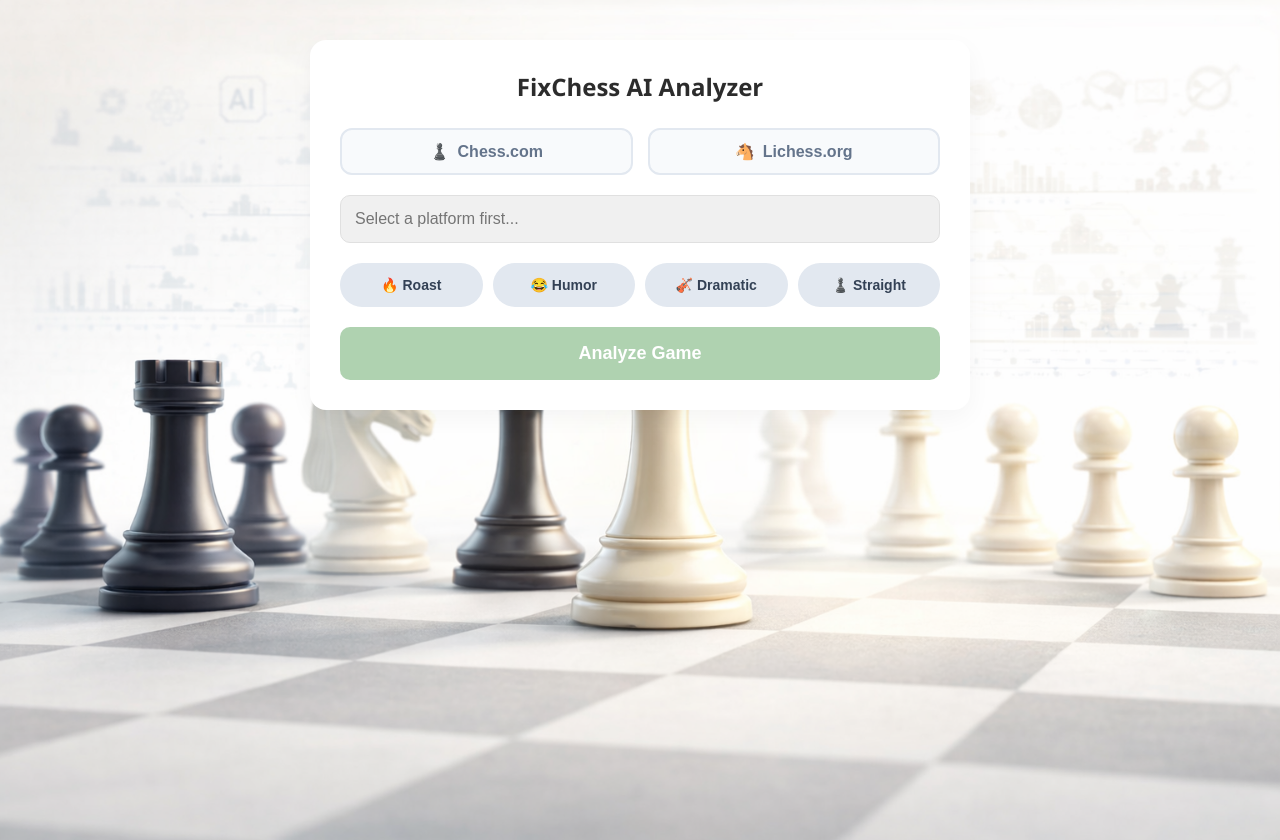
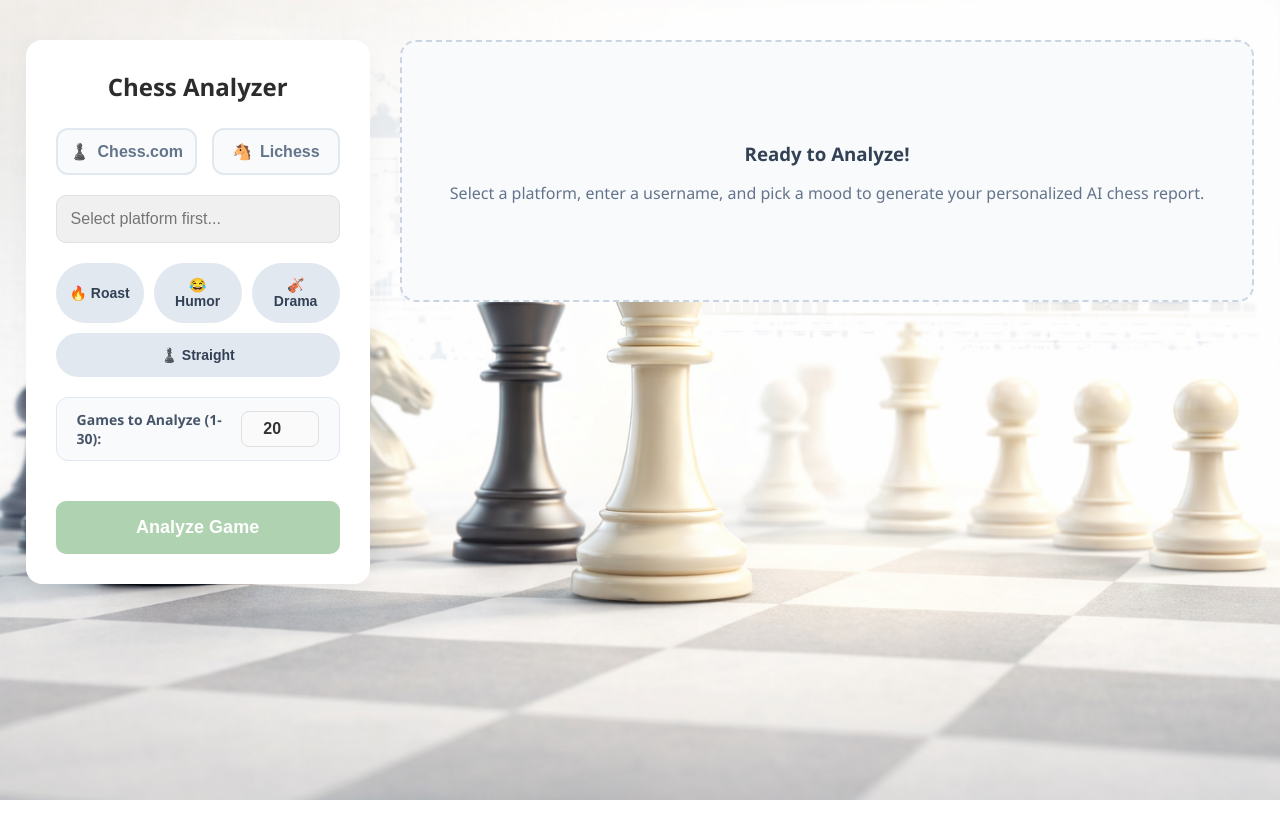
Before and after one commit to Kora-One/Fix-Chess-App-FE, an Angular app: page / in a window 1280 px wide. After the commit the page ends 800 px from the top, so only its background shows below. Built offline with nearby package versions, Linux system fonts and the light colour scheme.

Commit message:
No of games selecter feature

```diff
--- a/src/app/app.css
+++ b/src/app/app.css
@@ -1,5 +1,63 @@
-.analyzer-container { max-width: 600px; margin: 40px auto; font-family: 'Segoe UI', Tahoma, sans-serif; padding: 30px; background-color: #ffffff; border-radius: 16px; box-shadow: 0 8px 24px rgba(0, 0, 0, 0.04); }
-h2 { color: #2c2c2c; margin-top: 0; text-align: center; margin-bottom: 25px; }
+/* --- ⚡ DESKTOP SIDE-BY-SIDE LAYOUT --- */
+body { margin: 0; padding:40px 0; background-color: #f1f5f9; }
+
+
+.app-layout {
+  display: flex;
+  gap: 30px;
+
+  /* ⚡ FIX: Use 96% width to stretch the containers to the edges of the screen! */
+  max-width: 1800px;
+  width: 96%;
+  margin: 0 auto;
+  padding: 0; /* Removed the 20px padding since the 96% width handles it natively */
+
+  align-items: flex-start;
+  font-family: 'Segoe UI', Tahoma, sans-serif;
+}
+
+/* ⚡ The Left Sidebar (Takes up ~25%) */
+.sidebar {
+  flex: 0 0 28%;
+  background-color: #ffffff;
+  border-radius: 16px;
+  padding: 30px;
+  box-shadow: 0 8px 24px rgba(0, 0, 0, 0.04);
+  position: sticky;
+  top: 40px;
+  align-self: flex-start; /* ← KEY FIX: prevents height stretching with flex container */
+  box-sizing: border-box;  /* ← prevents padding from causing overflow */
+}
+
+.sidebar h2 { color: #2c2c2c; margin-top: 0; text-align: center; margin-bottom: 25px; }
+
+/* ⚡ The Right Content Area (Takes up ~75%) */
+.main-content {
+  flex: 1;
+  min-width: 0;
+  min-height: 600px; /* ← matches roughly the results-container min-height */
+  margin-top: 40px;
+  margin-bottom: 40px;
+}
+
+/* --- Empty Dashboard State --- */
+.empty-state {
+  text-align: center;
+  padding: 80px 20px;
+  background: #f8fafc;
+  border: 2px dashed #cbd5e1;
+  border-radius: 16px;
+  color: #64748b;
+  font-family: 'Segoe UI', Tahoma, sans-serif;
+}
+.empty-state h3 { color: #334155; margin-bottom: 10px; }
+
+/* Mobile Responsiveness: Stack them if the screen gets too small */
+@media (max-width: 1000px) {
+  .app-layout { flex-direction: column; }
+  .sidebar, .main-content { flex: 1 1 100%; width: 100%; box-sizing: border-box; }
+  .sidebar { position: static; /* Disable sticky on mobile */ }
+}
 
 /* Platforms */
 .platform-board { display: flex; gap: 15px; margin-bottom: 20px; }
@@ -28,7 +86,7 @@ input:disabled { background-color: #f0f0f0; cursor: not-allowed; }
 .btn-analyze:hover { background-color: #43a047; transform: translateY(-1px); box-shadow: 0 6px 16px rgba(76, 175, 80, 0.3); }
 
 /* Tabs & Containers */
-.results-container { margin-top: 30px; background-color: #fafafa; border-radius: 12px; border: 1px solid #eaeaea; overflow: hidden; }
+.results-container { margin-top: 0; background-color: #ffffff; border-radius: 12px; border: 1px solid #eaeaea; overflow: hidden; box-shadow: 0 8px 24px rgba(0, 0, 0, 0.04); min-height: 550px; font-family: 'Segoe UI', Tahoma, sans-serif; }
 .tab-header { display: flex; background-color: #f1f5f9; border-bottom: 2px solid #e2e8f0; }
 .tab-header button { flex: 1; padding: 15px; border: none; background: transparent; font-size: 15px; font-weight: bold; color: #64748b; cursor: pointer; transition: all 0.2s; outline: none; }
 .tab-header button:hover { background-color: #e2e8f0; }
@@ -43,17 +101,8 @@ input:disabled { background-color: #f0f0f0; cursor: not-allowed; }
 .stockfish-loader .stockfish-fill { background-color: #2563eb; }
 
 /* Chart Container Fix */
-.chart-container {
-  position: relative;
-  width: 100%;
-}
-
-/* ⚡ NEW: Apply the strict height ONLY to the main chart */
-.main-chart-wrapper {
-  position: relative;
-  height: 400px;
-  width: 100%;
-}
+.chart-container { position: relative; width: 100%; }
+.main-chart-wrapper { position: relative; height: 400px; width: 100%; }
 
 /* Markdown Result */
 .markdown-output { line-height: 1.7; color: #333; }
@@ -74,41 +123,23 @@ input:disabled { background-color: #f0f0f0; cursor: not-allowed; }
 .bar-cell { width: 55%; padding-left: 15px !important; }
 .stacked-bar { display: flex; height: 14px; width: 100%; border-radius: 6px; overflow: hidden; background: #e2e8f0; margin-bottom: 4px; }
 .bar { height: 100%; transition: width 0.5s ease; }
-.bar.win { background-color: #22c55e; }  /* Green */
-.bar.draw { background-color: #94a3b8; } /* Grey */
-.bar.loss { background-color: #ef4444; } /* Red */
+.bar.win { background-color: #22c55e; }
+.bar.draw { background-color: #94a3b8; }
+.bar.loss { background-color: #ef4444; }
 
 .bar-labels { display: flex; justify-content: space-between; font-size: 0.75em; color: #64748b; font-weight: 600; }
 
 /* --- Overall Summary Styles --- */
-.overall-summary {
-  background: #f8fafc;
-  border: 1px solid #e2e8f0;
-  border-radius: 8px;
-  padding: 16px;
-  margin-bottom: 24px;
-}
-.overall-summary h3 {
-  margin-top: 0;
-  margin-bottom: 12px;
-  color: #334155;
-  font-size: 1.1em;
-  text-align: center;
-}
+.overall-summary { background: #f8fafc; border: 1px solid #e2e8f0; border-radius: 8px; padding: 16px; margin-bottom: 24px; }
+.overall-summary h3 { margin-top: 0; margin-bottom: 12px; color: #334155; font-size: 1.1em; text-align: center; }
 .large-bar { height: 24px; border-radius: 12px; }
 .large-labels { margin-top: 10px; font-size: 0.9em; font-weight: 700; }
-.large-labels span:nth-child(1) { color: #16a34a; } /* Green Text */
-.large-labels span:nth-child(2) { color: #64748b; } /* Grey Text */
-.large-labels span:nth-child(3) { color: #dc2626; } /* Red Text */
+.large-labels span:nth-child(1) { color: #16a34a; }
+.large-labels span:nth-child(2) { color: #64748b; }
+.large-labels span:nth-child(3) { color: #dc2626; }
 
 /* --- Disabled UI States --- */
-button:disabled {
-  opacity: 0.5;
-  cursor: not-allowed;
-  filter: grayscale(30%);
-  transform: none !important; /* Prevents the button from "jumping" if hovered */
-  box-shadow: none !important;
-}
+button:disabled { opacity: 0.5; cursor: not-allowed; filter: grayscale(30%); transform: none !important; box-shadow: none !important; }
 
 /* --- Download Button --- */
 .download-card-container { text-align: center; margin-top: 20px; padding-top: 20px; border-top: 2px dashed #e2e8f0; }
@@ -117,61 +148,19 @@ button:disabled {
 
 /* --- Hidden Player Card for Export --- */
 .export-wrapper { position: absolute; left: -9999px; top: -9999px; }
-.player-card {
-  position: relative; /* ⚡ REQUIRED: Tells the absolute logo to stay inside the card! */
-  width: 400px;
-  height: 550px;
-  background: linear-gradient(145deg, #0f172a, #1e293b);
-  color: white;
-  border-radius: 20px;
-  border: 8px solid #4caf50;
-  padding: 40px 20px;
-  text-align: center;
-  display: flex;
-  flex-direction: column;
-  justify-content: center;
-  align-items: center;
-  box-shadow: 0 10px 40px rgba(0,0,0,0.8);
-  font-family: 'Segoe UI', Tahoma, sans-serif;
-}
+.player-card { position: relative; width: 400px; height: 550px; background: linear-gradient(145deg, #0f172a, #1e293b); color: white; border-radius: 20px; border: 8px solid #4caf50; padding: 40px 20px; text-align: center; display: flex; flex-direction: column; justify-content: center; align-items: center; box-shadow: 0 10px 40px rgba(0,0,0,0.8); font-family: 'Segoe UI', Tahoma, sans-serif; }
 .card-title { font-size: 28px; font-weight: 900; margin-bottom: 5px; color: #4caf50; letter-spacing: 1px; }
-.card-logo {
-  position: absolute;
-  top: 25px;
-  left: 25px;
-  height: 35px;
-  object-fit: contain;
-}
-.card-animal {
-  font-size: 120px;
-  margin: 10px 0 30px 0;
-  filter: drop-shadow(0 8px 16px rgba(0,0,0,0.5));
-  /* ⚡ FIX: Forces html2canvas to render the emoji correctly! */
-  font-family: "Apple Color Emoji", "Segoe UI Emoji", "Noto Color Emoji", sans-serif;
-}
+.card-logo { position: absolute; top: 25px; left: 25px; height: 35px; object-fit: contain; }
+.card-animal { font-size: 120px; margin: 10px 0 30px 0; filter: drop-shadow(0 8px 16px rgba(0,0,0,0.5)); font-family: "Apple Color Emoji", "Segoe UI Emoji", "Noto Color Emoji", sans-serif; }
 .card-rating-title { font-size: 14px; color: #cbd5e1; text-transform: uppercase; letter-spacing: 2px; }
 .card-rating { font-size: 48px; font-weight: 900; margin-bottom: 20px; color: #facc15; }
 .card-tagline { font-size: 18px; font-style: italic; color: #e2e8f0; padding: 0 30px; line-height: 1.5; font-weight: 600; }
 
-/* --- ⚡ Phase Chart Grid --- */
-.phase-charts-grid {
-  display: grid;
-  grid-template-columns: repeat(auto-fit, minmax(250px, 1fr));
-  gap: 20px;
-  margin-top: 30px;
-  border-top: 2px dashed #e2e8f0;
-  padding-top: 20px;
-}
-.phase-chart-wrapper {
-  height: 220px; /* Keeps the mini-charts compact */
-  position: relative;
-  background: #f8fafc;
-  border-radius: 12px;
-  padding: 10px;
-  border: 1px solid #e2e8f0;
-}
+/* --- Phase Chart Grid --- */
+.phase-charts-grid { display: grid; grid-template-columns: repeat(auto-fit, minmax(250px, 1fr)); gap: 20px; margin-top: 30px; border-top: 2px dashed #e2e8f0; padding-top: 20px; }
+.phase-chart-wrapper { height: 220px; position: relative; background: #f8fafc; border-radius: 12px; padding: 10px; border: 1px solid #e2e8f0; }
 
-/* --- ⚡ PUZZLE UI STYLES --- */
+/* --- PUZZLE UI STYLES --- */
 .puzzle-container { display: flex; gap: 20px; margin-top: 10px; }
 .puzzle-sidebar { width: 220px; border-right: 2px solid #e2e8f0; padding-right: 20px; max-height: 550px; overflow-y: auto; }
 .puzzle-sidebar h3 { font-size: 1.1em; color: #334155; margin-top: 0; margin-bottom: 15px; }
@@ -188,26 +177,24 @@ button:disabled {
 .puzzle-instruction h4 { margin: 0 0 10px 0; color: #1e293b; font-size: 1.3em; border-bottom: 2px solid #e2e8f0; padding-bottom: 8px; }
 .puzzle-instruction p { margin: 5px 0; font-size: 1.05em; color: #475569; }
 
-.success-banner { background: #dcfce7; color: #166534; padding: 12px; border-radius: 8px; font-weight: bold; margin-top: 10px; border: 1px solid #bbf7d0; animation: popIn 0.3s; }
-.error-banner { background: #fee2e2; color: #991b1b; padding: 12px; border-radius: 8px; font-weight: bold; margin-top: 10px; border: 1px solid #fecaca; animation: shake 0.4s; }
+/* ⚡ NEW: Carves out exact space for the banners so the board never moves */
+.banner-placeholder { height: 50px; display: flex; align-items: center; justify-content: center; width: 100%; margin-top: 10px; }
+
+/* Removed the top margins since the placeholder handles spacing now */
+.success-banner { background: #dcfce7; color: #166534; padding: 12px; border-radius: 8px; font-weight: bold; border: 1px solid #bbf7d0; animation: popIn 0.3s; width: 100%; box-sizing: border-box; }
+.error-banner { background: #fee2e2; color: #991b1b; padding: 12px; border-radius: 8px; font-weight: bold; border: 1px solid #fecaca; animation: shake 0.4s; width: 100%; box-sizing: border-box; }
 
 .board-wrapper { border: 4px solid #334155; border-radius: 6px; overflow: hidden; box-shadow: 0 10px 25px rgba(0,0,0,0.15); background: #334155; }
 .btn-flip { margin-top: 15px; padding: 10px 20px; background: #e2e8f0; border: none; border-radius: 8px; cursor: pointer; font-weight: bold; color: #475569; transition: background 0.2s; }
 .btn-flip:hover { background: #cbd5e1; }
 
-/* ⚡ NEW: Hint Button Style */
-.btn-hint {
-  margin-top: 15px;
-  padding: 10px 20px;
-  background: #cfe5ff;
-  border: none;
-  border-radius: 8px;
-  cursor: pointer;
-  font-weight: bold;
-  color: #475569;
-  transition: background 0.2s;
-}
+.btn-hint { margin-top: 15px; padding: 10px 20px; background: #cfe5ff; border: none; border-radius: 8px; cursor: pointer; font-weight: bold; color: #475569; transition: background 0.2s; }
 .btn-hint:hover { background: rgb(145, 196, 255); }
+
+/* ⚡ NEW: Settings Row for Game Count */
+.settings-row { display: flex; align-items: center; justify-content: space-between; margin: 20px 0; background: #f8fafc; padding: 12px 20px; border-radius: 12px; border: 1px solid #e2e8f0; }
+.settings-row label { font-weight: bold; color: #475569; font-size: 14px; }
+.game-count-input { width: 80px; margin-bottom: 0; padding: 8px; text-align: center; border-radius: 8px; font-weight: bold; }
 
 @keyframes popIn { 0% { transform: scale(0.9); opacity: 0; } 100% { transform: scale(1); opacity: 1; } }
 @keyframes shake { 0%, 100% { transform: translateX(0); } 25%, 75% { transform: translateX(-5px); } 50% { transform: translateX(5px); } }
--- a/src/app/app.html
+++ b/src/app/app.html
@@ -1,42 +1,51 @@
-<div class="analyzer-container">
-  <h2>FixChess AI Analyzer</h2>
+<div class="app-layout">
+
+  <div class="sidebar">
+    <h2>Chess Analyzer</h2>
 
     <div class="platform-board">
       <button class="btn-plat chesscom" [class.active]="selectedPlatform === 'chesscom'" [disabled]="loading" (click)="selectPlatform('chesscom')">
         <span class="icon">♟️</span> Chess.com
       </button>
       <button class="btn-plat lichess" [class.active]="selectedPlatform === 'lichess'" [disabled]="loading" (click)="selectPlatform('lichess')">
-      <span class="icon">🐴</span> Lichess.org
+        <span class="icon">🐴</span> Lichess
       </button>
     </div>
 
     @if (showPlatformError) { <p class="error-text">⚠️ Please select a platform first!</p> }
 
     <input type="text" [(ngModel)]="username"
-         [placeholder]="selectedPlatform ? 'Enter ' + (selectedPlatform === 'chesscom' ? 'Chess.com' : 'Lichess') + ' Username' : 'Select a platform first...'"
+           [placeholder]="selectedPlatform ? 'Enter Username' : 'Select platform first...'"
            [disabled]="!selectedPlatform" />
 
     <div class="mood-board">
       <button class="btn btn-roast" [class.active]="selectedMood === 'roast'" [disabled]="loading" (click)="selectMood('roast')">🔥 Roast</button>
       <button class="btn btn-humor" [class.active]="selectedMood === 'humor'" [disabled]="loading" (click)="selectMood('humor')">😂 Humor</button>
-    <button class="btn btn-sad" [class.active]="selectedMood === 'sad'" [disabled]="loading" (click)="selectMood('sad')">🎻 Dramatic</button>
+      <button class="btn btn-sad" [class.active]="selectedMood === 'sad'" [disabled]="loading" (click)="selectMood('sad')">🎻 Drama</button>
       <button class="btn btn-straight" [class.active]="selectedMood === 'straight'" [disabled]="loading" (click)="selectMood('straight')">♟️ Straight</button>
     </div>
 
-  @if (showMoodError) { <p class="error-text">⚠️ Please choose a mood before analyzing!</p> }
+    @if (showMoodError) { <p class="error-text">⚠️ Please choose a mood!</p> }
+
+    <div class="settings-row">
+      <label>Games to Analyze (1-30):</label>
+      <input type="number" [(ngModel)]="gameCount" min="1" max="30" [disabled]="loading" class="game-count-input" />
+    </div>
 
     <button class="btn-analyze"
             [disabled]="(loading && username === analyzingUsername) || !username"
             (click)="getAnalysis()">
       {{ (loading && username === analyzingUsername) ? 'Analyzing...' : (loading ? 'Restart Analysis' : 'Analyze Game') }}
     </button>
+  </div>
 
+  <div class="main-content">
     @if (loading || report || trendLoading || trendProgress > 0 || openingLoading) {
       <div class="results-container">
 
         <div class="tab-header">
           <button [class.active]="activeTab === 'analysis'" (click)="switchTab('analysis')">📝 AI Analysis</button>
-        <button [class.active]="activeTab === 'trend'" (click)="switchTab('trend')">📊 20-Game Trend</button>
+          <button [class.active]="activeTab === 'trend'" (click)="switchTab('trend')">📊 {{ gameCount }}-Game Trend</button>
           <button [class.active]="activeTab === 'openings'" (click)="switchTab('openings')">🎯 Openings</button>
           <button [class.active]="activeTab === 'puzzles'" (click)="switchTab('puzzles')">🔥 Fix Blunders</button>
         </div>
@@ -57,30 +66,16 @@
               <div style="display: inline-block; text-align: left; margin-top: 10px; background: #f8fafc; padding: 15px 30px; border-radius: 8px; border: 1px solid #e2e8f0;">
                 <ul style="color: #475569; margin: 0; padding-left: 20px;">
                   <li><i>Verify the spelling of the username is perfectly accurate.</i></li>
-                <li><i>Ensure you have the correct platform toggled at the top (Chess.com vs Lichess).</i></li>
+                  <li><i>Ensure you have the correct platform toggled at the top.</i></li>
                   <li><i>Confirm this account has actually played standard chess games.</i></li>
                 </ul>
               </div>
             </div>
           }
-        @if (apiError && !loading) {
-          <div class="markdown-output" style="text-align: center; padding-top: 20px;">
-            <h3 style="color: #f59e0b;">⚠️ AI Servers at Capacity</h3>
-            <p>Our AI provider is currently experiencing extremely high traffic and couldn't process your report.</p>
 
-            <div style="display: inline-block; text-align: left; margin-top: 10px; background: #fffbeb; padding: 15px 30px; border-radius: 8px; border: 1px solid #fde68a;">
-              <ul style="color: #92400e; margin: 0; padding-left: 20px;">
-                <li><i><b>Don't worry, this is entirely on our end!</b></i></li>
-                <li><i>Your chess profile and games are perfectly fine.</i></li>
-                <li><i>Please wait about 60 seconds and click analyze again.</i></li>
-              </ul>
-            </div>
-          </div>
-        }
           @if (report && !loading) { <div class="markdown-output" [innerHTML]="report"></div> }
+
           @if (report && !loading && !noGamesFound) {
-          <div class="markdown-output" [innerHTML]="report"></div>
-
             <div class="download-card-container">
               <button class="btn-download" (click)="downloadCard()">
                 📸 Download Player Card (JPG)
@@ -92,7 +87,7 @@
         <div class="tab-content" [class.hidden]="activeTab !== 'trend'">
           @if (trendLoading) {
             <div class="loader-container stockfish-loader">
-            <p>Calculating 20-game accuracy trend... {{ trendProgress }}%</p>
+              <p>Calculating {{ gameCount }}-game accuracy trend... {{ trendProgress }}%</p>
               <div class="progress-bar-bg"><div class="progress-bar-fill stockfish-fill" [style.width.%]="trendProgress"></div></div>
             </div>
           }
@@ -100,7 +95,7 @@
           @if (noGamesFound && !trendLoading) {
             <div class="markdown-output" style="text-align: center; padding-top: 20px;">
               <h3 style="color: #dc2626;">⚠️ Username Not Found</h3>
-            <p>Could not fetch any games for <b>{{ analyzingUsername }}</b> on this platform. Please check the spelling and try again!</p>
+              <p>Could not fetch any games for <b>{{ analyzingUsername }}</b> on this platform.</p>
             </div>
           }
 
@@ -127,13 +122,13 @@
           @if (noGamesFound && !openingLoading) {
             <div class="markdown-output" style="text-align: center; padding-top: 20px;">
               <h3 style="color: #dc2626;">⚠️ Username Not Found</h3>
-            <p>Could not fetch any games for <b>{{ analyzingUsername }}</b> on this platform. Please check the spelling and try again!</p>
+              <p>Could not fetch any games for <b>{{ analyzingUsername }}</b> on this platform.</p>
             </div>
           }
 
           @if (!openingLoading && openingStats.length > 0) {
             <div class="overall-summary">
-            <h3>Recent Form (Last 20 Games)</h3>
+              <h3>Recent Form (Last {{ gameCount }} Games)</h3>
               <div class="stacked-bar large-bar">
                 <div class="bar win" [style.width.%]="overallStats.winPct" [title]="overallStats.wins + ' Wins'"></div>
                 <div class="bar draw" [style.width.%]="overallStats.drawPct" [title]="overallStats.draws + ' Draws'"></div>
@@ -179,8 +174,8 @@
             </table>
           }
         </div>
+
         <div class="tab-content" [class.hidden]="activeTab !== 'puzzles'">
-
           @if (trendLoading) {
             <div class="loader-container stockfish-loader">
               <p>Scanning games for catastrophic blunders... {{ trendProgress }}%</p>
@@ -219,12 +214,14 @@
                   <p>You played <b style="color: #dc2626; font-size: 1.1em;">{{ puzzles[currentPuzzleIndex].playedMove }}</b> but there was a better option.</p>
                   <p>Can you find it?</p>
 
+                  <div class="banner-placeholder">
                     @if (puzzles[currentPuzzleIndex].status === 'solved') {
                       <div class="success-banner">Brilliant! You found it! 🎉</div>
                     }
                     @if (puzzles[currentPuzzleIndex].status === 'failed') {
                       <div class="error-banner">Not quite... try again!</div>
                     }
+                  </div>
                 </div>
 
                 <div class="board-wrapper">
@@ -244,18 +241,22 @@
           }
         </div>
       </div>
+    } @else {
+      <div class="empty-state">
+         <h3>Ready to Analyze!</h3>
+         <p>Select a platform, enter a username, and pick a mood to generate your personalized AI chess report.</p>
+      </div>
     }
+  </div>
+</div>
+
 <div class="export-wrapper">
   <div id="player-card-export" class="player-card">
-
     <img class="card-logo" [src]="selectedPlatform === 'chesscom' ? 'chesscom.png' : 'lichess.png'" alt="Platform Logo">
-
     <div class="card-title">{{ analyzingUsername }}</div>
     <div class="card-animal">{{ cardData.animal }}</div>
     <div class="card-rating-title">Peak Rating</div>
     <div class="card-rating">{{ cardData.rating }}</div>
     <div class="card-tagline">"{{ cardData.tagline }}"</div>
-
   </div>
 </div>
-</div>
--- a/src/app/app.ts
+++ b/src/app/app.ts
@@ -22,6 +22,7 @@ export class App {
   // --- UI State ---
   username = '';
   analyzingUsername = '';
+  gameCount = 20; // ⚡ NEW: Default to 20 games
   report = '';
   selectedPlatform = '';
   showPlatformError = false;
@@ -96,6 +97,10 @@ export class App {
     if (!this.username) return;
     if (!this.selectedMood) { this.showMoodError = true; return; }
 
+    // ⚡ ENFORCE 1-30 LIMIT
+    if (this.gameCount < 1) this.gameCount = 1;
+    if (this.gameCount > 30) this.gameCount = 30;
+
     this.cancelCurrentAnalysis();
     this.analyzingUsername = this.username;
     this.loading = true;
@@ -103,12 +108,12 @@ export class App {
     this.activeTab = 'analysis';
     this.startFakeProgress();
 
-    const pgnsPromise = this.fetchMultipleGames(20);
+    const pgnsPromise = this.fetchMultipleGames(this.gameCount);
     this.generateTrendGraph(pgnsPromise);
     this.generateOpeningGraph(pgnsPromise);
     this.fetchPlayerStats();
 
-    const backendUrl = `${environment.apiUrl}/analyze/${this.selectedPlatform}/${this.username}/${this.selectedMood}`;
+    const backendUrl = `${environment.apiUrl}/analyze/${this.selectedPlatform}/${this.username}/${this.selectedMood}?limit=${this.gameCount}`;
     this.analysisSub = this.http.get(backendUrl, { responseType: 'text' }).subscribe({
       next: async (data) => {
         this.finishProgress();
@@ -529,7 +534,17 @@ export class App {
         options: {
           responsive: true, maintainAspectRatio: false,
           plugins: { legend: { display: false }, title: { display: true, text: label, color: '#64748b', font: {size: 14} } },
-          scales: { y: { min: 0, max: 100, ticks: { display: false } }, x: { ticks: { display: false } } }
+
+          /* ⚡ FIX: Removed the 'display: false' rules to restore numbering! */
+          scales: {
+            y: {
+              min: 0,
+              max: 100
+            },
+            x: {
+              ticks: { maxTicksLimit: 6 } // Limits X-axis to ~6 labels so they don't overlap
+            }
+          }
         }
       });
     };
```
Lines whose indentation alone changed are shown as unchanged.
